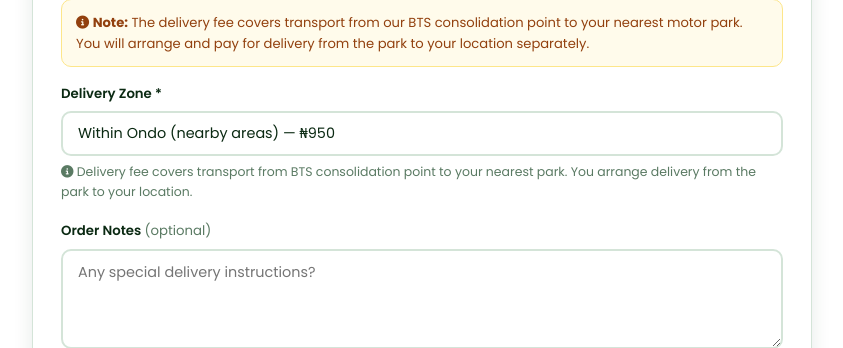
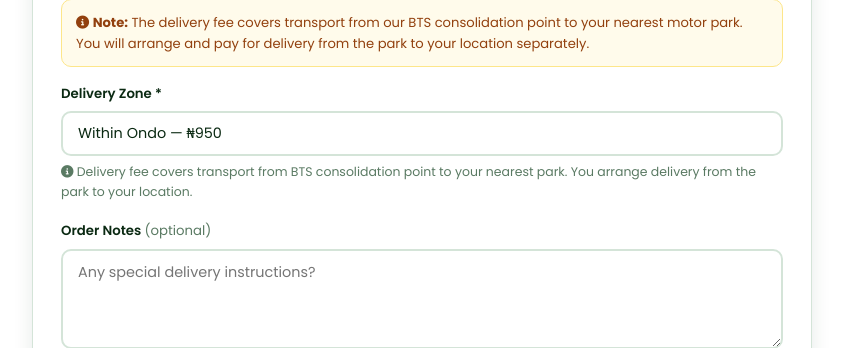
Before and after one commit to Timotee-dev/bts-project, a Django app: page /checkout/ in a window 1280 px wide. Shown: the part 1141-1489 px from the top of the page, without its empty margins (32-875 px from the left). Run offline with Django 5.2, Linux system fonts and the light colour scheme; a user stored in the database is signed in; tables that the repository leaves empty hold one stand-in row (values such as "Sample post").

Commit message:
Fix delivery zones and show park note only for outside Ondo

```diff
--- a/store/views.py
+++ b/store/views.py
@@ -280,8 +280,8 @@ def checkout(request):
             delivery_zone = request.POST.get('delivery_zone', 'ondo_near')
             zone_fees = {
                 'ondo_near':    950,
-                'ondo_park':    1100,
-                'outside_ondo': 2200,
+                'ondo_far':     2200,
+                'outside_ondo': 1100,
             }
             delivery_fee = zone_fees.get(delivery_zone, 950)
             shipping_address = f"{street}, {city}, {state}"
--- a/templates/store/checkout.html
+++ b/templates/store/checkout.html
@@ -2,6 +2,8 @@
 {% block title %}Checkout — BTS Project
 <script>
 function updateDeliveryFee(zone) {
+  const note = document.getElementById('deliveryNote');
+  if (note) note.style.display = zone === 'outside_ondo' ? 'block' : 'none';
   const fees = {'ondo_near': 950, 'ondo_park': 1100, 'outside_ondo': 2200};
   const fee = fees[zone] || 950;
   const sf = document.getElementById('serviceFeeDisplay');
@@ -135,9 +137,9 @@ document.addEventListener('DOMContentLoaded', function() { updateDeliveryFee('on
           <div class="form-group">
             <label class="form-label">Delivery Zone *</label>
             <select name="delivery_zone" class="form-control" id="deliveryZone" onchange="updateDeliveryFee(this.value)" id="deliveryZoneSelect">
-              <option value="ondo_near">Within Ondo (nearby areas) — ₦950</option>
-              <option value="ondo_park">Within Ondo (park/further areas) — ₦1,100</option>
-              <option value="outside_ondo">Outside Ondo State — ₦2,200</option>
+              <option value="ondo_near">Within Ondo — ₦950</option>
+              <option value="ondo_far">Within Ondo (farther places) — ₦2,200</option>
+              <option value="outside_ondo">Outside Ondo (BTS point to park) — ₦1,100</option>
             </select>
             <p style="font-size:0.78rem;color:var(--gray);margin-top:6px;">
               <i class="fas fa-info-circle"></i> Delivery fee covers transport from BTS consolidation point to your nearest park. You arrange delivery from the park to your location.
```
